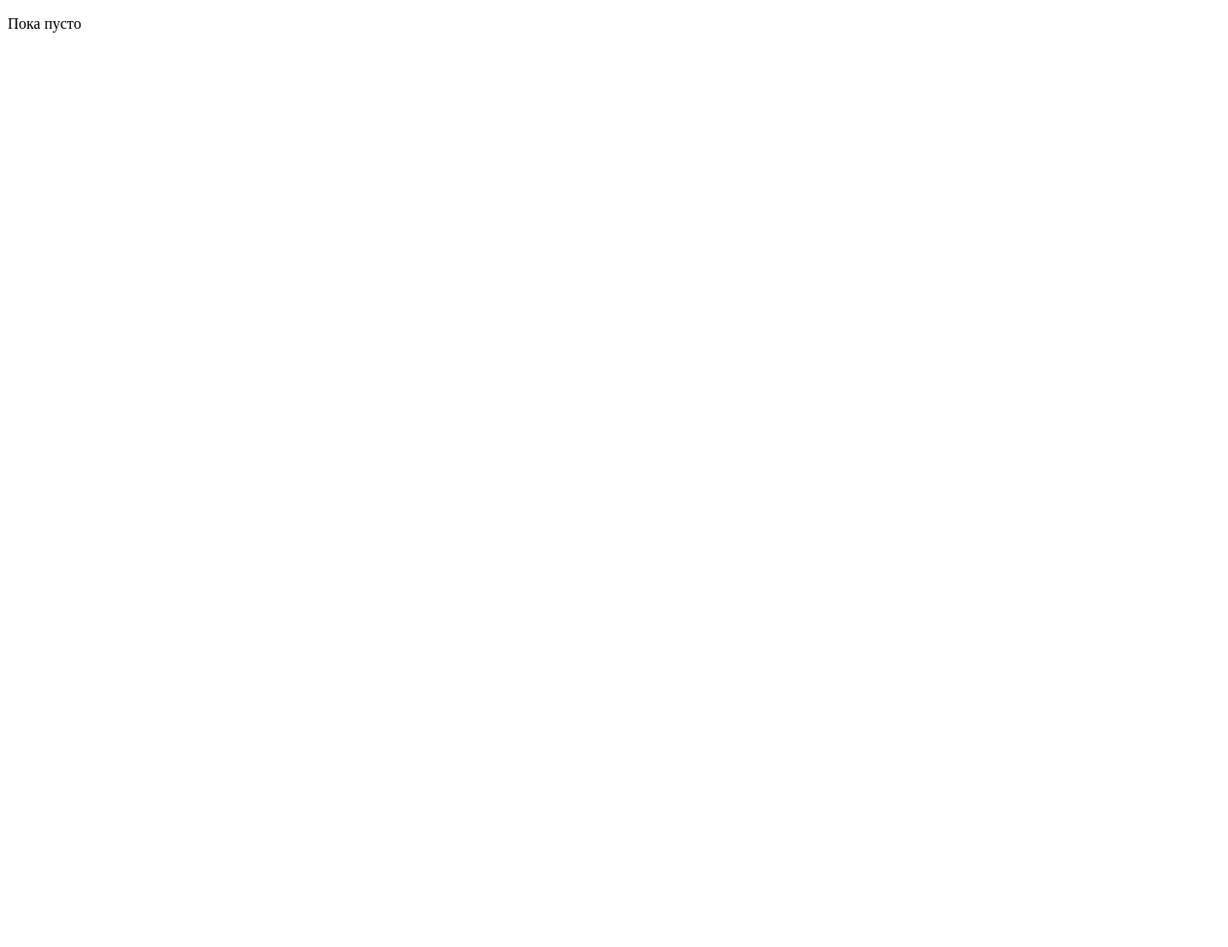
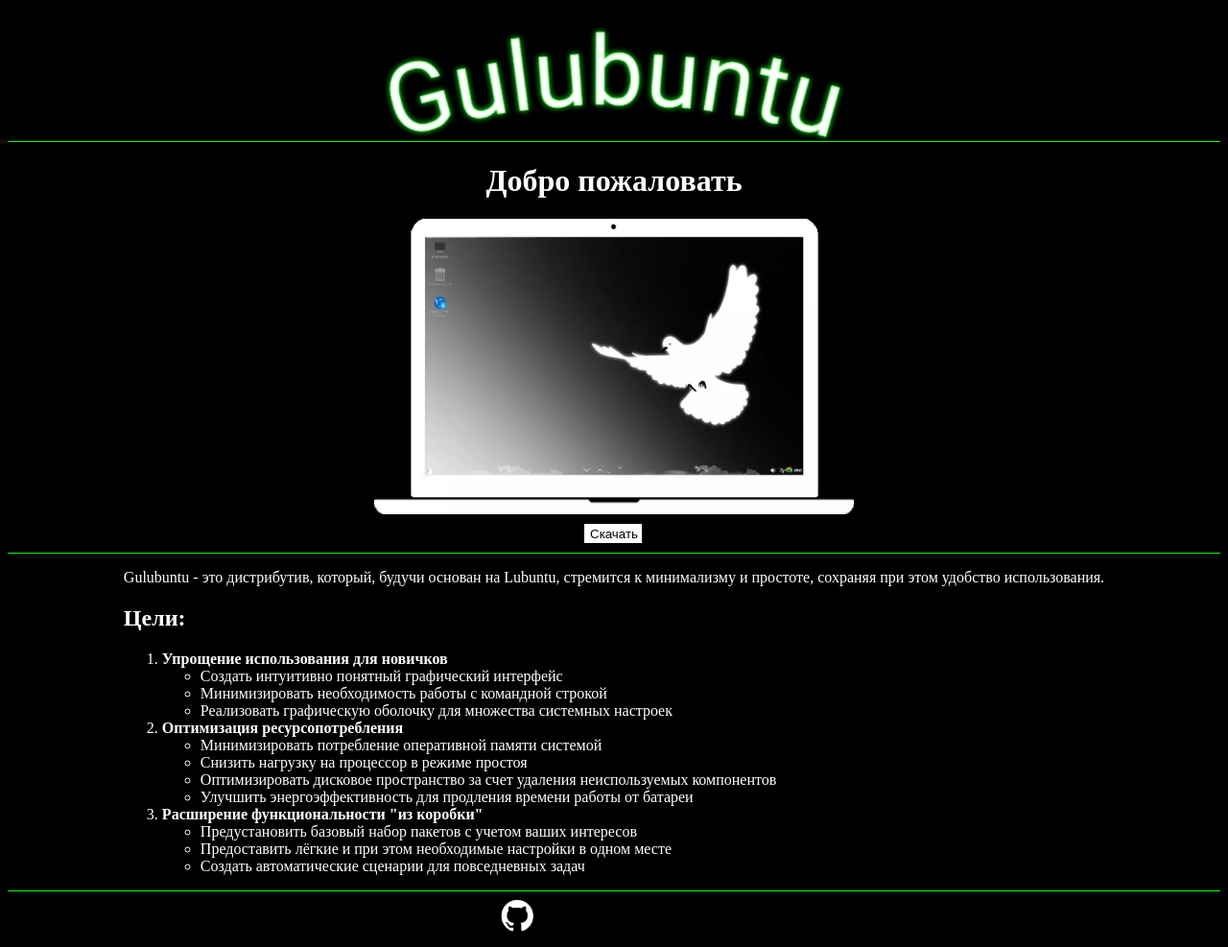
Before and after one commit to psevdonimux/Gulubuntu, a plain HTML site: page index.html in a window 1280 px wide. Shown: the whole page at 96% size. Before the commit the page ends 800 px from the top, so only its background shows below. Drawn offline with Linux system fonts and the light colour scheme.

Commit message:
Первая версия

```diff
--- /dev/null
+++ b/css/base.css
@@ -0,0 +1,37 @@
+body{
+	background: #000;
+}
+#main{
+	display: flex;
+	align-items: center;
+	flex-direction: column;
+}
+#main h1{
+	color: #fff;
+	text-align: center;
+}
+#main img{
+	width: 80%;
+	max-width: 500px;
+}
+#main button{
+	color: #000;
+	background-color: #fff;
+	border: none;
+	margin-top: 10px;
+	width: 70%;
+	min-width: 60px;
+	max-width: 90px;
+	min-height: 20px;
+	max-height: 30px;
+}
+#description{
+	display: flex;
+	justify-content: center;
+	border-bottom: 1px solid #00FF00;
+	border-top: 1px solid #00FF00;
+	margin-top: 10px;
+}
+#description p{
+	color: #fff;
+}
--- /dev/null
+++ b/css/panel-end-manager.css
@@ -0,0 +1,19 @@
+#panel-end{
+	width: 100%;
+	display: flex;
+	justify-content: center;
+	align-items: center;
+}
+#panel-end a{
+	display: block;
+	width: 20%;
+}
+#git{
+	aspect-ratio: 1 / 1;
+	min-height: 40px;
+	max-height: 50px;
+	display: block;
+}
+strong, li, h2{
+	color: #fff;
+}
--- /dev/null
+++ b/css/panel-manager.css
@@ -0,0 +1,10 @@
+#panel{
+	display: flex;
+	justify-content: center;
+	border-bottom: 1px solid #00FF00;
+	height: 100%;
+}
+#logo{
+	width: 50%;
+	margin-top: 20px;
+}
--- a/index.html
+++ b/index.html
@@ -3,8 +3,60 @@
 <head>
 	<title>Gulubuntu - Официальный сайт дистрибутива линукс</title>
 	<meta name="viewport" content="width=device-width, initial-scale=1">
+	<link rel="icon" href="images/icon.ico">
+	<link rel="stylesheet" href="css/base.css">
+	<link rel="stylesheet" href="css/panel-manager.css">
+	<link rel="stylesheet" href="css/panel-end-manager.css">
 </head>
 <body>
-	<p>Пока пусто</p>
+	<div id="panel">
+		<img id="logo" src="images/gulubuntu-logo.webp">
+	</div>
+	<div id="main">
+		<h1>Добро пожаловать</h1>
+		<img src="images/laptop.webp">
+		<a href="https://sourceforge.net/projects/gulubuntu/files/" download>
+			<button id="download">Скачать</button>
+		</a>
+	</div>
+	<div id="description">
+		<section>
+			<p>Gulubuntu - это дистрибутив, который, будучи основан на Lubuntu, стремится к минимализму и простоте, сохраняя при этом удобство использования.</p>
+			<h2>Цели:</h2>
+			<ol>
+				<li>
+					<strong>Упрощение использования для новичков</strong>
+					<ul>
+						<li>Создать интуитивно понятный графический интерфейс</li>
+						<li>Минимизировать необходимость работы с командной строкой</li>
+						<li>Реализовать графическую оболочку для множества системных настроек</li>
+					</ul>
+				</li>
+				<li>
+					<strong>Оптимизация ресурсопотребления</strong>
+					<ul>
+						<li>Минимизировать потребление оперативной памяти системой</li>
+						<li>Снизить нагрузку на процессор в режиме простоя</li>
+						<li>Оптимизировать дисковое пространство за счет удаления неиспользуемых компонентов</li>
+						<li>Улучшить энергоэффективность для продления времени работы от батареи</li>
+					</ul>
+				</li>
+				<li>
+					<strong>Расширение функциональности "из коробки"</strong>
+					<ul>
+						<li>Предустановить базовый набор пакетов с учетом ваших интересов</li>
+						<li>Предоставить лёгкие и при этом необходимые настройки в одном месте</li>
+						<li>Создать автоматические сценарии для повседневных задач</li>
+					</ul>
+				</li>
+			</ol>
+		</section>
+	</div>
+	<div id="panel-end">
+		<a href="https://github.com/psevdonimux/Gulubuntu">
+			<img id="git" src="images/github.webp">
+		</a>
+	</div>
+	<script type="module" src="js/main.js"></script>
 </body>
 </html>
```
Also changed, not shown: images/github.webp (added), images/gulubuntu-logo.webp (added), images/icon.ico (added), images/laptop.webp (added), js/main.js (added).
